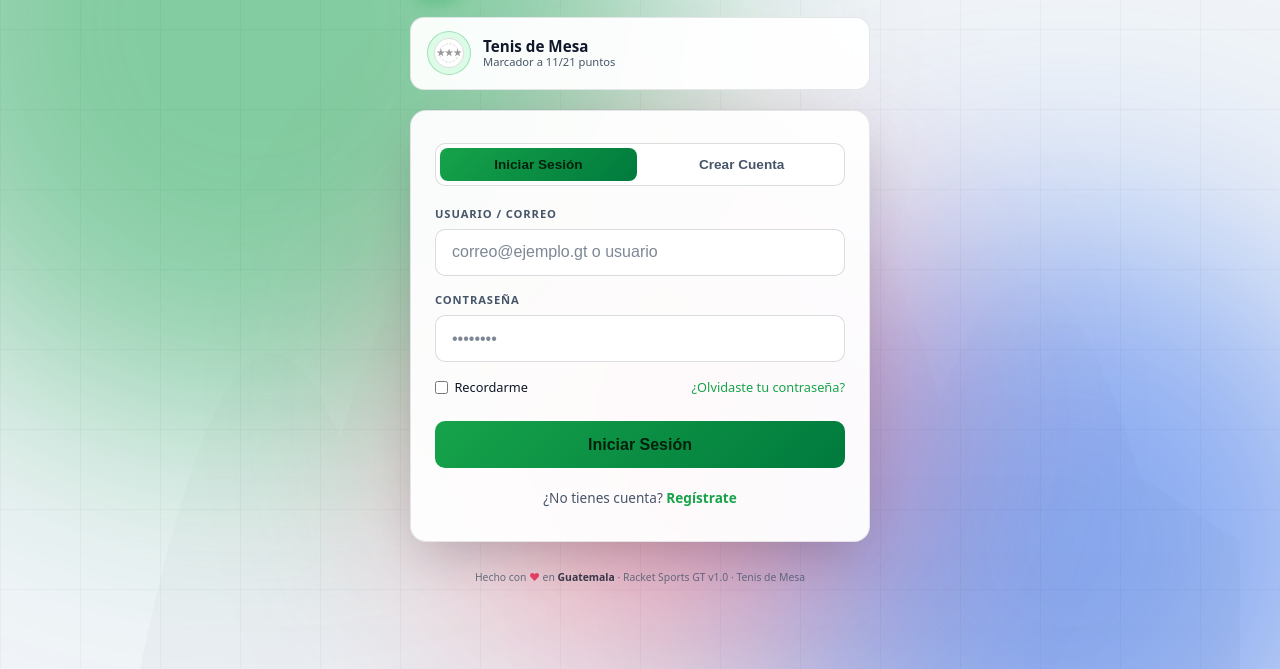
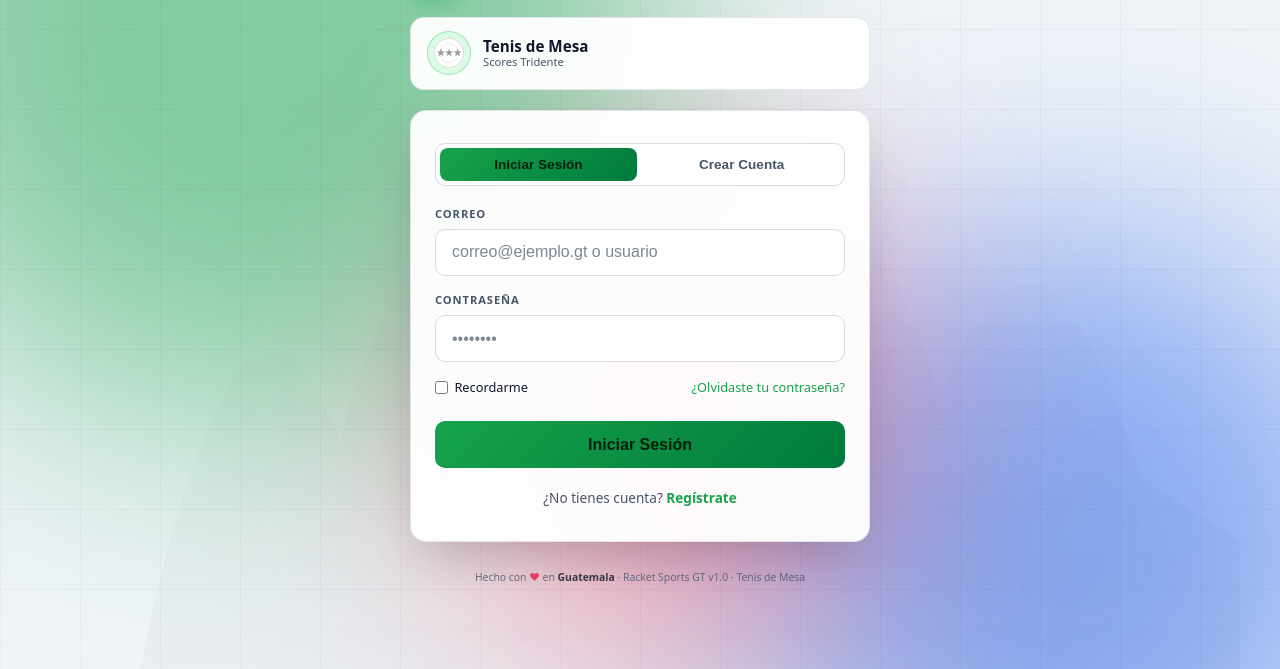
Before and after one commit to KevDev2711/racket-sports-gt, a website with bundled scripts: page public/index.html in a window 1280 px wide. Shown: the part 131-800 px from the top of the page. Built offline with nearby package versions, Linux system fonts and the light colour scheme.

Commit message:
update index.html

```diff
--- a/public/index.html
+++ b/public/index.html
@@ -67,7 +67,7 @@
     </div>
     <div class="label">
       <strong>Tenis de Mesa</strong>
-      <small>Marcador a 11/21 puntos</small>
+      <small>Scores Tridente</small>
     </div>
   </div>
 
@@ -83,7 +83,7 @@
     <!-- Login Form -->
     <form class="form" id="loginForm" novalidate>
       <div class="field">
-        <label for="loginIdentifier">Usuario / Correo</label>
+        <label for="loginIdentifier">Correo</label>
         <input type="text" id="loginIdentifier" name="identifier" autocomplete="username" placeholder="correo@ejemplo.gt o usuario" required>
       </div>
       <div class="field">
```
